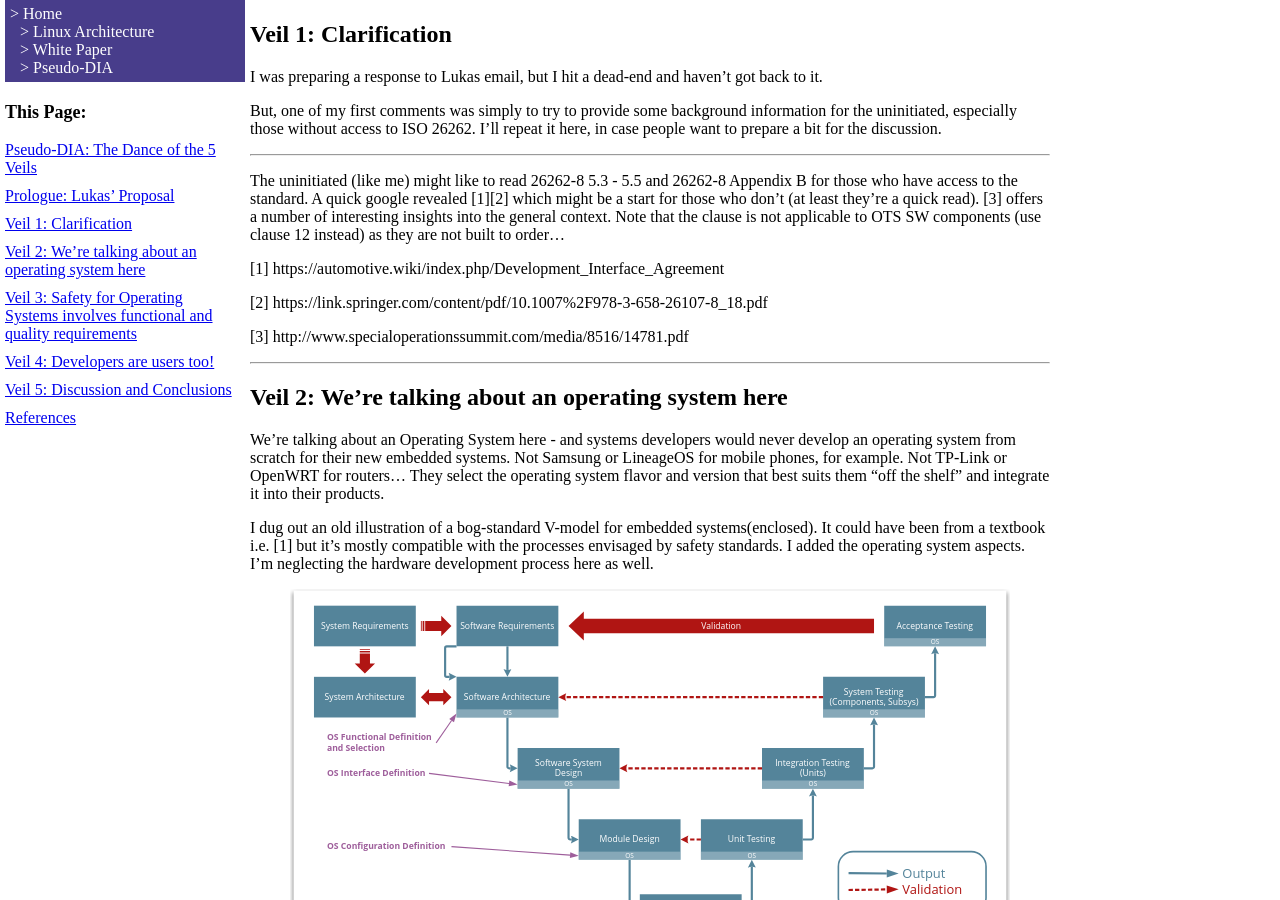
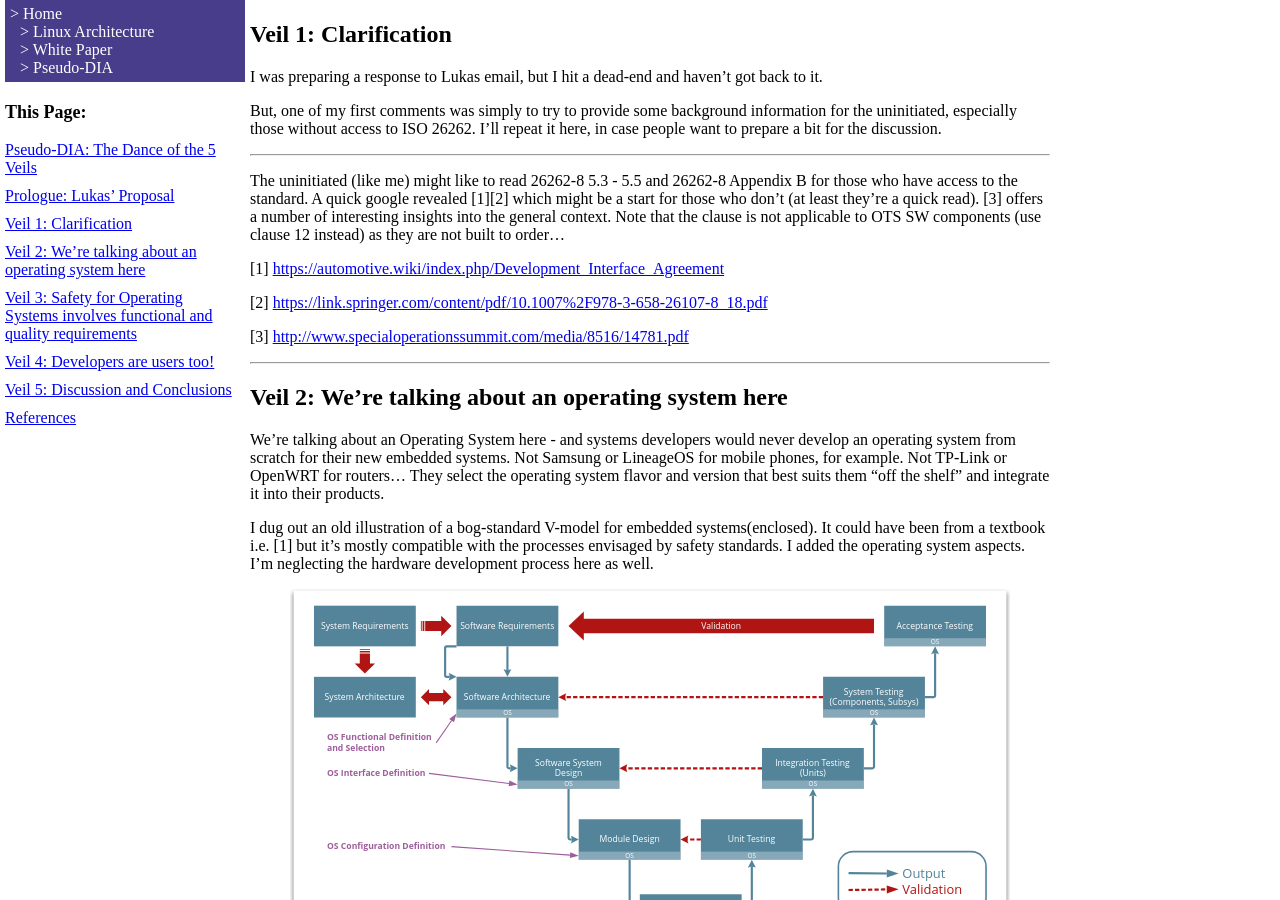
Before and after one commit to OpenJohnMacGregor/ElisaPages, a Jekyll site: the page built from docs/PseudoDIA.md, in a window 1280 px wide and 900 px high, scrolled down 5264 px. Built offline with Jekyll 4.4.1, drawn with Linux system fonts in a browser that asks for light colours; some of the changed text lies outside the part shown.

```diff
--- a/docs/PseudoDIA.md
+++ b/docs/PseudoDIA.md
@@ -203,11 +203,11 @@ The uninitiated (like me) might like to read 26262-8 5.3 - 5.5 and 26262-8 Appen
 
 
 
-[1] https://automotive.wiki/index.php/Development_Interface_Agreement
+[1] <https://automotive.wiki/index.php/Development_Interface_Agreement>
 
-[2]  https://link.springer.com/content/pdf/10.1007%2F978-3-658-26107-8_18.pdf
+[2]  <https://link.springer.com/content/pdf/10.1007%2F978-3-658-26107-8_18.pdf>
 
-[3] http://www.specialoperationssummit.com/media/8516/14781.pdf
+[3] <http://www.specialoperationssummit.com/media/8516/14781.pdf>
 
 ---
 
@@ -307,7 +307,7 @@ For this e-mail, I've enhanced the safety-critical lifecycle diagramme with 3 co
 
 In the next e-mail, I'll discuss the implications of this perspective on the work in the group and ELISA's position in the community.
 
-[1] https://docs.google.com/document/d/1d91Znr2IWPI3pgDk_Nz2BcVNWHQgyBxk_18dAqnskiw/edit?usp=sharing
+[1] <https://docs.google.com/document/d/1d91Znr2IWPI3pgDk_Nz2BcVNWHQgyBxk_18dAqnskiw/edit?usp=sharing>
 
 # Veil 5: Discussion and Conclusions
 
--- a/docs/_config.yml
+++ b/docs/_config.yml
@@ -29,11 +29,10 @@ markdown: kramdown
 # github_username:  jekyll
 
 # Build settings
-# theme: minima
+theme: minima
 # theme: jekyll-theme-leap-day
 # theme: jekyll-theme-cayman
 plugins:
-  - jekyll-feed
 
 # Exclude from processing.
 # The following items will not be processed, by default.
```
Also changed, not shown: docs/LinuxArchitecture.md (+3 -2 lines).
